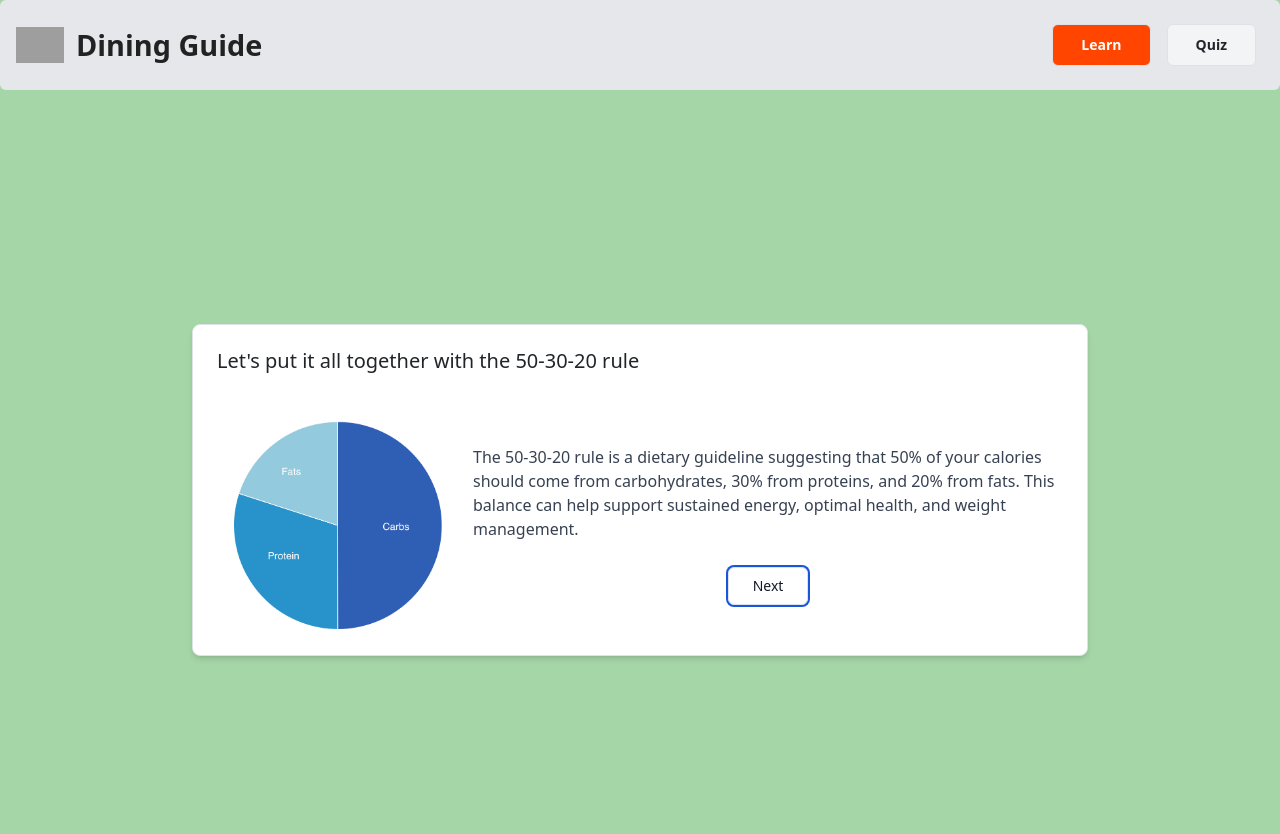
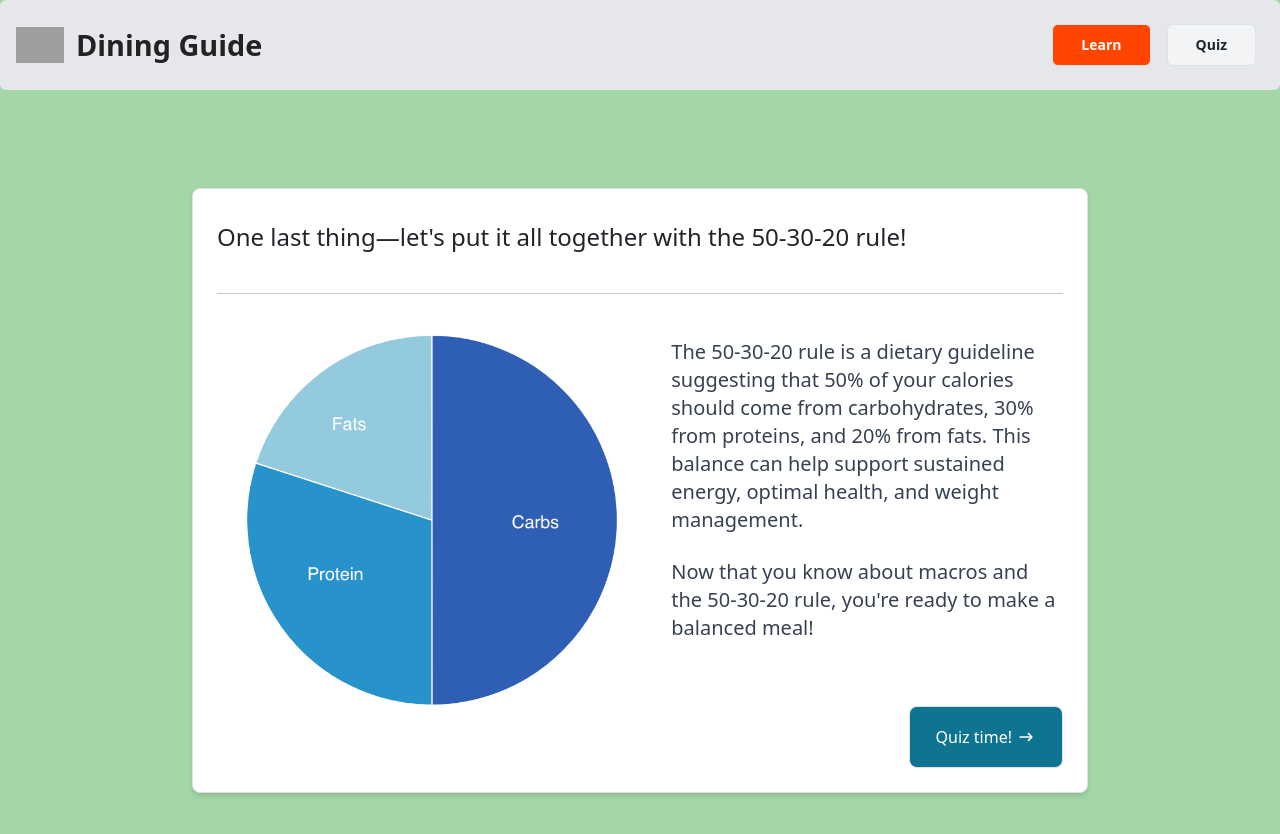
Before and after one commit to remembyr/UIDesignGroupProject, a React (Create React App) app in the folder columbia-dining-guide/: page /learn/breakdown in a window 1280 px wide. Shown: the top 834 px of the page. Built offline with nearby package versions, Linux system fonts and the light colour scheme; grey boxes are pictures that could not be loaded.

Commit message:
Reformat breakdown modal, make foodEntry pictures uniform

```diff
--- a/columbia-dining-guide/src/components/Breakdown.tsx
+++ b/columbia-dining-guide/src/components/Breakdown.tsx
@@ -12,22 +12,30 @@ const Breakdown = () => {
     <>
       <main className="flex min-h-screen items-center justify-center gap-2 dark:bg-gray-800">
         <Card className="max-w-4xl">
-          <h5 className="mb-6">
-            Let's put it all together with the 50-30-20 rule
+          <h5 className="mt-2 mb-0 text-2xl">
+            One last thing—let's put it all together with the 50-30-20 rule!
           </h5>
+          <hr></hr>
           <div className="flex">
-            <div className="flex-col mr-3">
+            <div className="flex-col mr-5">
               <img src={chart} alt="chart with 50% carbs, 30% protein, and 20% fat"/>
             </div>
-            <div className="flex-col">
-              <p className="font-normal text-gray-700 dark:text-gray-400 mt-4 mb-4">
+            <div className="flex-col flex-grow">
+              <p className="max-w-2xl font-normal text-xl text-gray-700 dark:text-gray-400 mt-1 mb-4">
                 The 50-30-20 rule is a dietary guideline suggesting that 50% of your calories should come from
                 carbohydrates,
                 30% from proteins, and 20% from fats. This balance can help support sustained energy, optimal health,
                 and weight management.
               </p>
-              <div className="flex justify-center">
-                <Button color="blue" outline onClick={() => navigate('/quiz')}>Next</Button>
+              <p className="max-w-2xl font-normal text-xl text-gray-700 dark:text-gray-400 mt-1">
+                Now that you know about macros and the 50-30-20 rule, you're ready to make a balanced meal!
+              </p>
+              <div className="mt-16 flex justify-end">
+                <Button size="xl" onClick={() => navigate('/quiz')}>Quiz time!
+                  <svg className="w-6 h-6 text-gray-800 dark:text-white pl-1" aria-hidden="true" xmlns="http://www.w3.org/2000/svg" width="24" height="24" fill="none" viewBox="0 0 24 24">
+                    <path stroke="white" stroke-linecap="round" stroke-linejoin="round" stroke-width="2" d="M19 12H5m14 0-4 4m4-4-4-4"/>
+                  </svg>
+                </Button>
               </div>
             </div>
           </div>
--- a/columbia-dining-guide/src/components/FoodEntry.tsx
+++ b/columbia-dining-guide/src/components/FoodEntry.tsx
@@ -25,7 +25,7 @@ const FoodEntry: React.FC<FoodEntryProps> = ({ name, imgURL, draggable=true }) =
               }`}
         >
             <div className='flex items-center justify-between'>
-                <img className="w-35 h-20 mr-4 rounded flex-shrink-0" src={imgURL} alt="food" />
+                <img style={{width: '7.5rem', height: '5rem'}} className="w-35 h-20 mr-4 rounded flex-shrink-0" src={imgURL} alt="food" />
                 <h2 className="text-2xl font-semibold flex-grow">{name}</h2>
             </div>
         </Card>
```
